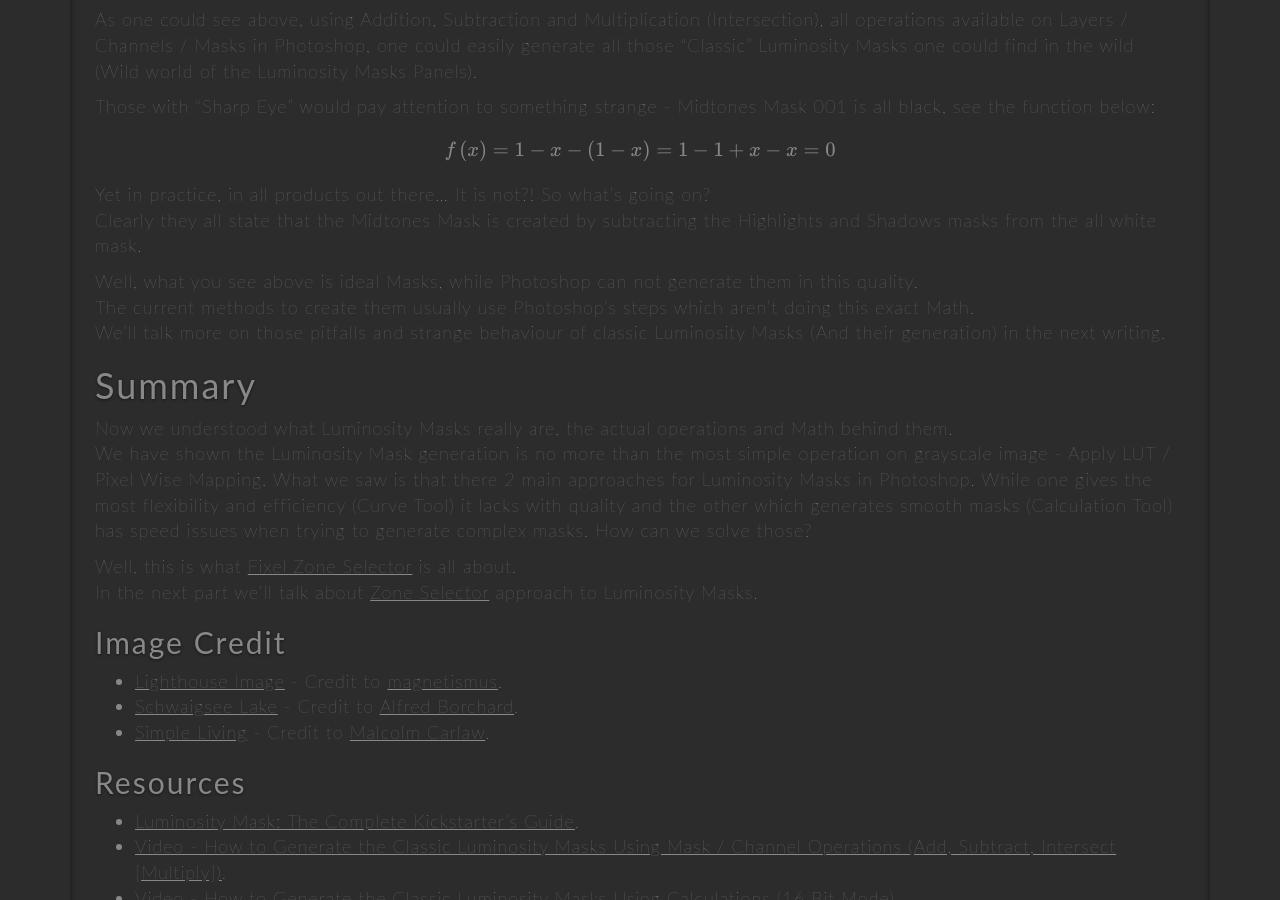
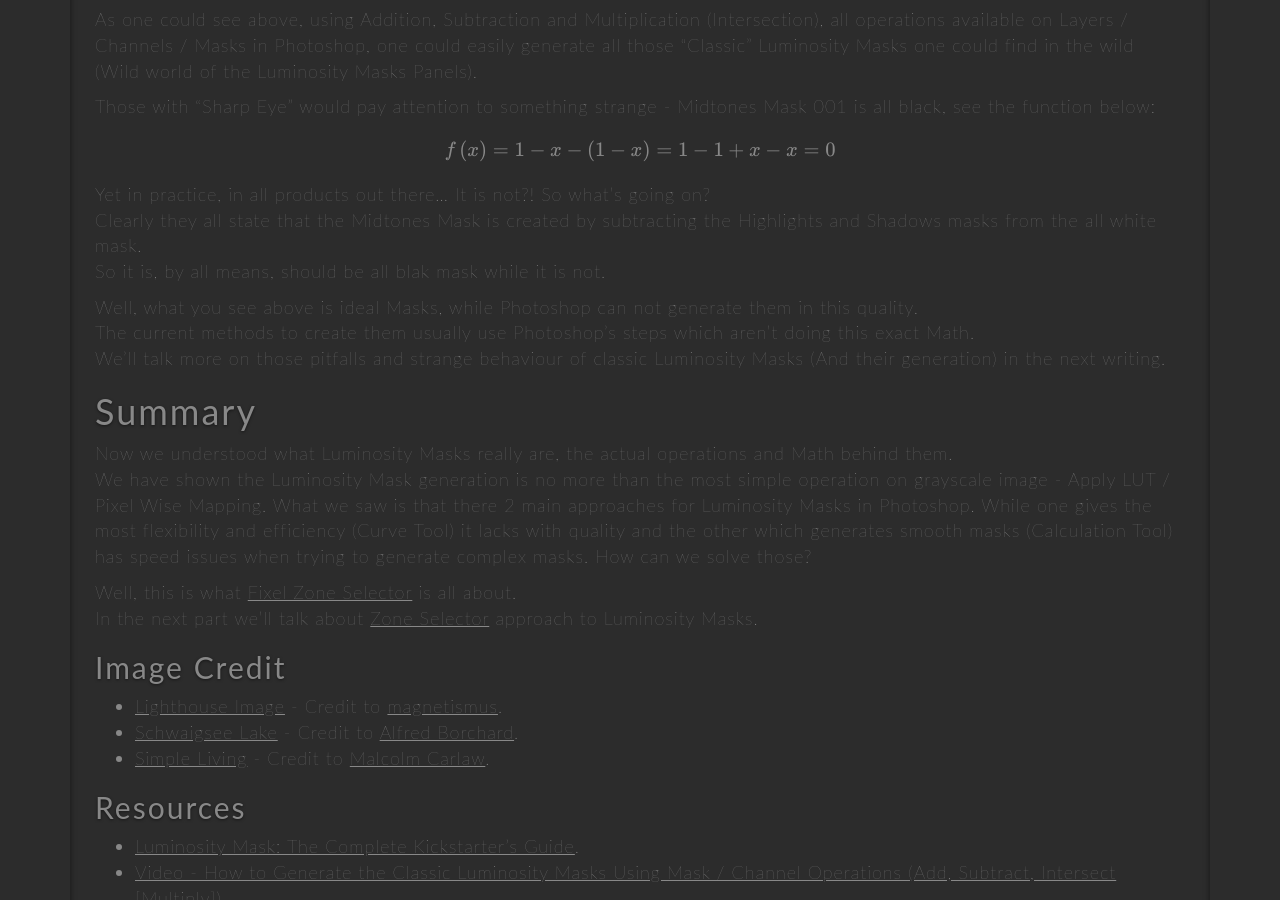
Before and after one commit to FixelAlgorithmsTeam/fixel, a Jekyll site: the page built from _posts/2018-02-20-luminosity-mask-001.md, in a window 1280 px wide and 900 px high, scrolled down 5825 px. Built offline with Jekyll 4.4.1, drawn with Linux system fonts in a browser that asks for light colours; nearby versions of some CDN libraries; formulas are drawn with MathJax 3; comment, search, counter and statistics services are not loaded.

Commit message:
New 	- 	Updated Blog Post (Hidden Mode) - Luminosity Mask - How Does It Work. Updated Davide's feedback. Fixed 	- 	B Known Issues 	-	C To Do 	- 	Enable MathJax (See documentation). Remarks 	- 	E

```diff
--- a/_posts/2018-02-20-luminosity-mask-001.md
+++ b/_posts/2018-02-20-luminosity-mask-001.md
@@ -160,6 +160,7 @@ $$ f \left( x \right) = 1 - x - ( 1 - x ) = 1 - 1 + x - x = 0 $$
 
 Yet in practice, in all products out there... It is not?! So what's going on?
 Clearly they all state that the Midtones Mask is created by subtracting the Highlights and Shadows masks from the all white mask.
+So it is, by all means, should be all blak mask while it is not.
 
 Well, what you see above is ideal Masks, while Photoshop can not generate them in this quality.
 The current methods to create them usually use Photoshop's steps which aren't doing this exact Math.
```
